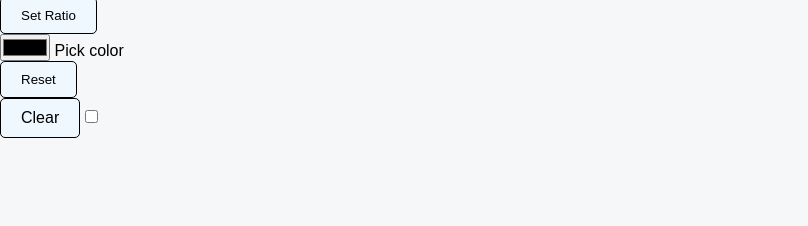
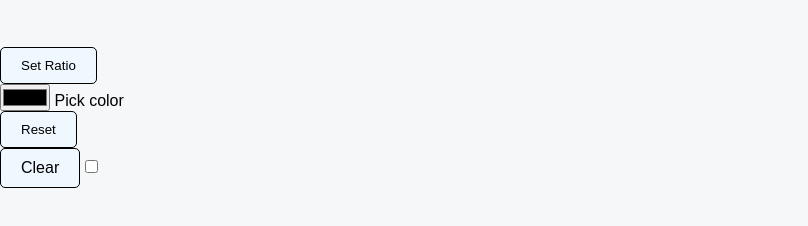
Before and after one commit to haymanotkefyalew/Etch-A-Sketch, a plain HTML site: page index.html in a window 1280 px wide. Shown: the part 72-298 px from the top of the page, without its empty margins (0-808 px from the left). Drawn offline with Linux system fonts and the light colour scheme.

Commit message:
fix(style): change the property of the min container

```diff
--- a/style.css
+++ b/style.css
@@ -17,6 +17,11 @@ h1 {
 button,input,label {
     display: inline-block;
 }
+.div-page {
+    display: flex;
+    margin: 50px auto;
+    justify-content: space-between;
+}
 button, #clear {
     padding: 10px 20px;
     border: solid black 1px;
```
